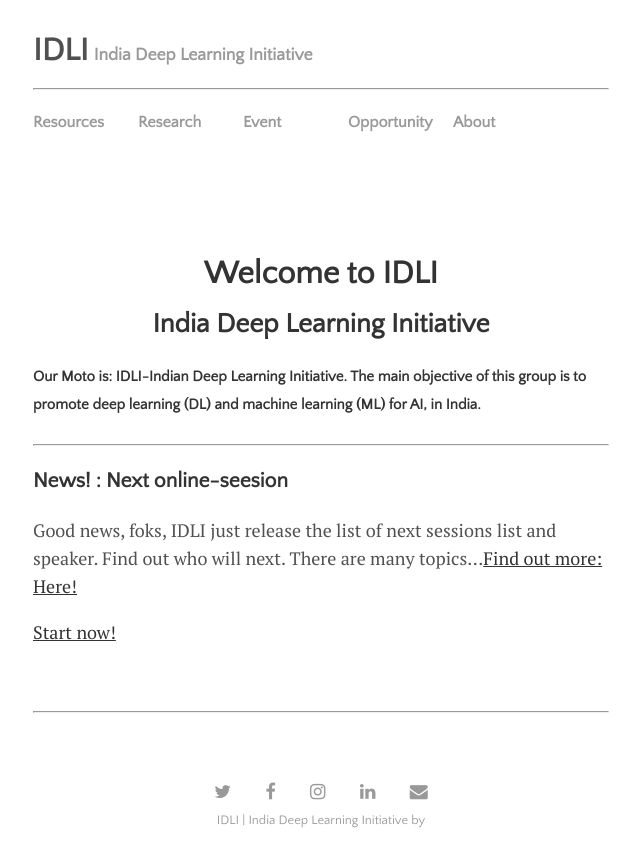
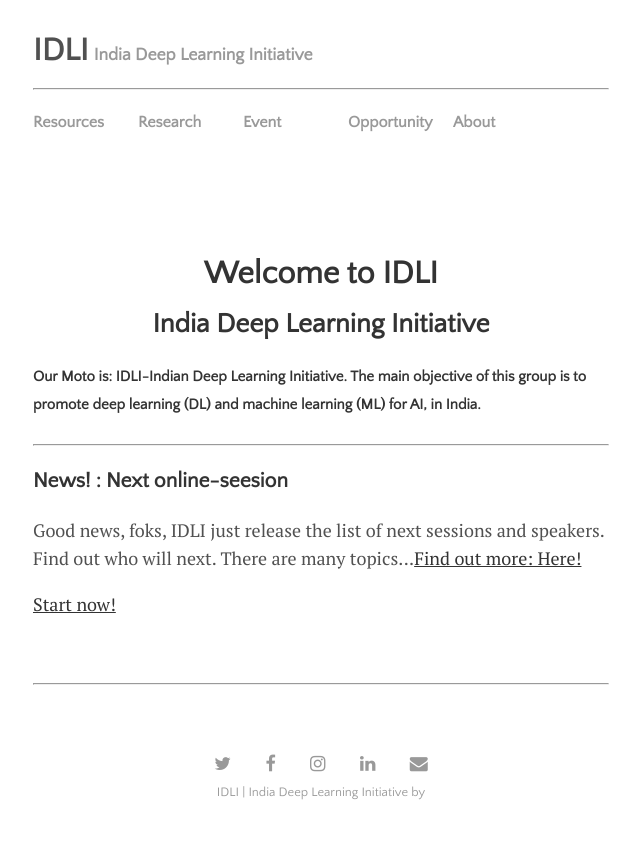
Before and after one commit to IndiaDeepLearningInitiative-IDLI/IndiaDeepLearningInitiative-IDLI.github.io, a Jekyll site: the page built from index.html, in a window 1280 px wide. Shown: the top 867 px of the page, without its empty margins (319-959 px from the left). Built offline with Jekyll 4.4.1, drawn with Linux system fonts in a browser that asks for light colours; nearby versions of some CDN libraries; the list of posts is cut into pages by our own code; comment, search, counter and statistics services are not loaded.

Commit message:
tyop fixed

```diff
--- a/index.html
+++ b/index.html
@@ -23,7 +23,7 @@ title: Home
   <hr>
   <div>
     <h3>News! : Next online-seesion</h3>
-    <p style="text-algn:justify;">Good news, foks, IDLI just release the list of next sessions list and speaker. Find out who will next. There are many topics...<a href="{{ site.github.url }}/session.html">Find out more: Here!</a></p>
+    <p style="text-algn:justify;">Good news, foks, IDLI just release the list of next sessions and speakers. Find out who will next. There are many topics...<a href="{{ site.github.url }}/session.html">Find out more: Here!</a></p>
   </div>
   <a href="#">Start now!</a>
   <br>
```
